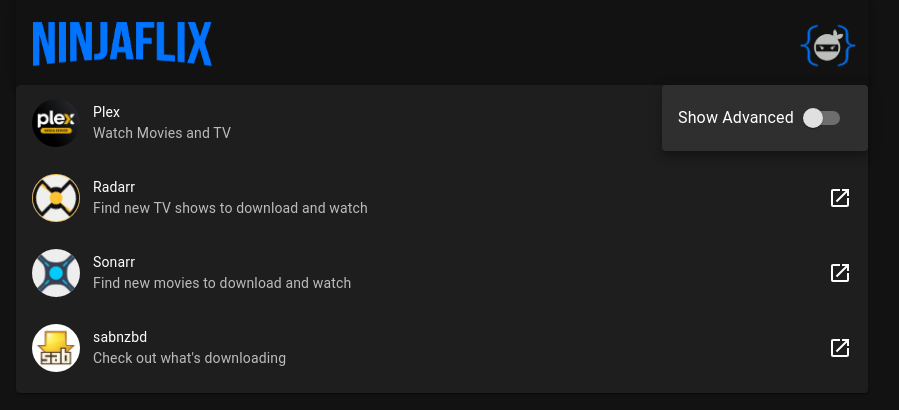
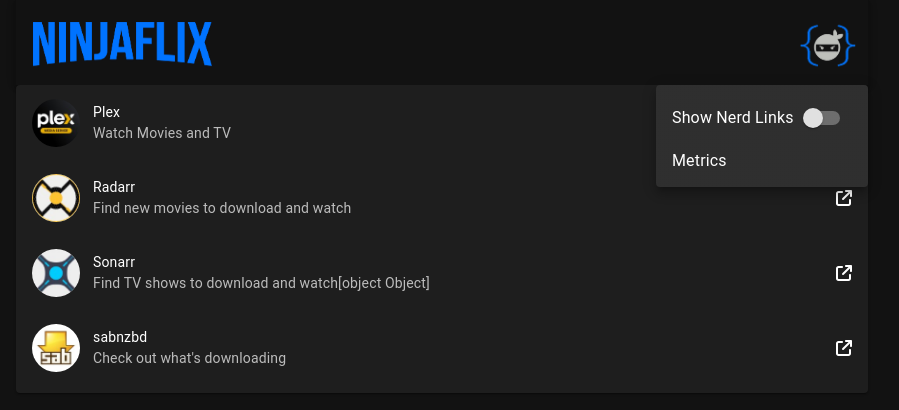
Before and after one commit to dennisstine/media-tools-react-ui, a React (Create React App) app: page / in a window 1280 px wide. Both pictures are taken after a click on the button "menu". Shown: the top 410 px of the page, without its empty margins (198-1097 px from the left). Built offline with nearby package versions, Linux system fonts and the light colour scheme.

Commit message:
Adding API checks

```diff
--- a/package.json
+++ b/package.json
@@ -5,7 +5,9 @@
   "dependencies": {
     "@emotion/react": "^11.11.3",
     "@emotion/styled": "^11.11.0",
-    "@mui/icons-material": "^5.15.2",
+    "@fortawesome/fontawesome-svg-core": "^6.5.1",
+    "@fortawesome/free-solid-svg-icons": "^6.5.1",
+    "@fortawesome/react-fontawesome": "^0.2.0",
     "@mui/material": "^5.15.2",
     "@testing-library/jest-dom": "^5.17.0",
     "@testing-library/react": "^13.4.0",
@@ -15,6 +17,7 @@
     "@types/react": "^18.2.45",
     "@types/react-dom": "^18.2.18",
     "animate.css": "^4.1.1",
+    "axios": "^1.6.3",
     "react": "^18.2.0",
     "react-dom": "^18.2.0",
     "react-router-dom": "^6.21.1",
--- a/src/App.tsx
+++ b/src/App.tsx
@@ -18,6 +18,8 @@
 import ContainerServiceListItem from "./components/ContainerServiceListItem/ContainerServiceListItem";
 import NinjaflixDialog from "./components/NinjaflixDialog/NinjaflixDialog";
 import LogoMenuAppBar from "./components/LogoMenuAppBar/LogoMenuAppBar";
+import {faTv} from "@fortawesome/free-solid-svg-icons";
+import MetricsDialog from "./components/MetricsDialog/MetricsDialog";
 
 const darkTheme = createTheme({
     palette: {
@@ -50,6 +52,7 @@
 
     const [advancedOpen, setAdvancedOpen] = React.useState(localStorage.getItem(advToggledLSKey) === "true");
     const [introWatched, setIntroWatched] = React.useState(localStorage.getItem(introWatchedLSKey) === "true");
+    const [apiMetricsOpen, setApiMetricsOpen] = React.useState<boolean>(false);
 
     React.useEffect(() => {
         localStorage.setItem(advToggledLSKey, String(advancedOpen));
@@ -71,6 +74,14 @@
     const handleToggle = () => {
         localStorage.setItem(advToggledLSKey, String(!advancedOpen));
         setAdvancedOpen(!advancedOpen);
+    };
+
+    const handleMetricsDialogOpen = () => {
+        setApiMetricsOpen(true);
+    };
+
+    const handleMetricsDialogClose = () => {
+        setApiMetricsOpen(false);
     };
 
 
@@ -101,9 +112,10 @@
         <ThemeProvider theme={darkTheme}>
             <CssBaseline/>
             <NinjaflixDialog introWatched={introWatched} />
+            <MetricsDialog apiMetricsOpen={apiMetricsOpen} handleMetricsDialogClose={handleMetricsDialogClose} />
             <div className="App">
                 <Container component="main" maxWidth="md">
-                    <LogoMenuAppBar handleToggle={handleToggle} advancedOpen={advancedOpen} />
+                    <LogoMenuAppBar handleMetricsDialogOpen={handleMetricsDialogOpen} advancedOpen={advancedOpen} handleToggle={handleToggle} />
                     <Paper sx={{maxWidth: '100%'}}>
                         <List sx={{alignItems: 'left', width: '100%', paddingTop: 0}}>
                             {/* -- plex -- */}
@@ -114,12 +126,13 @@
                             {/* -- radarr -- */}
                             <ContainerServiceListItem serviceName={'radarr'}
                                                       primaryText={'Radarr'}
-                                                      secondaryText={'Find new TV shows to download and watch'}
+                                                      secondaryText={'Find new movies to download and watch'}
                                                       port={7878}/>
                             {/* -- sonarr -- */}
                             <ContainerServiceListItem serviceName={'sonarr'}
                                                       primaryText={'Sonarr'}
-                                                      secondaryText={'Find new movies to download and watch'}
+                                                      secondaryText={'Find TV shows to download and watch'}
+                                                      secondaryTextIcon={faTv}
                                                       port={8989}/>
                             {/* -- sabnzbd -- */}
                             <ContainerServiceListItem serviceName={'sabnzbd'}
--- /dev/null
+++ b/src/components/ApiMetricsComponent/ApiMetricsComponent.css
@@ -0,0 +1 @@
+.ApiMetricsComponent {}
--- a/src/components/ContainerServiceListItem/ContainerServiceListItem.tsx
+++ b/src/components/ContainerServiceListItem/ContainerServiceListItem.tsx
@@ -1,19 +1,40 @@
 import React, {FC} from 'react';
 import './ContainerServiceListItem.css';
-import {Avatar, Link, ListItem, ListItemButton, ListItemIcon, ListItemText} from "@mui/material";
-import OpenInNewIcon from "@mui/icons-material/OpenInNew";
+import {
+    Avatar, Icon, IconButton,
+    IconTypeMap,
+    Link,
+    ListItem,
+    ListItemButton,
+    ListItemIcon,
+    ListItemText, SvgIconProps,
+    SvgIconTypeMap
+} from "@mui/material";
+import {faArrowUpRightFromSquare} from "@fortawesome/free-solid-svg-icons";
+import {FontAwesomeIcon} from "@fortawesome/react-fontawesome";
+import {IconDefinition} from "@fortawesome/fontawesome-svg-core";
 
 interface ContainerServiceListItemProps {
     serviceName: string;
     primaryText: string;
     secondaryText: string;
     port: number;
+    // iconName?: React.ReactElement<SvgIconProps>;
+    secondaryTextIcon?: IconDefinition;
 }
 
 const ContainerServiceListItem: FC<ContainerServiceListItemProps> = (props: ContainerServiceListItemProps) => {
 
+    const getSecondaryIcon = (secondaryTextIcon: IconDefinition | undefined) => {
+
+        if (secondaryTextIcon !== undefined && secondaryTextIcon !== null) {
+            return <FontAwesomeIcon icon={secondaryTextIcon} />;
+        }
+        return "";
+    }
+
     return (
-        <ListItem sx={{padding: 0}}>
+        <ListItem sx={{padding: 0}} >
             <ListItemButton component={Link}
                             href={`http://192.168.1.200:${props.port}`}
                             target={"_blank"}
@@ -24,10 +45,12 @@
                             src={`/images/${props.serviceName.toLowerCase()}_tn.jpg`}
                             sx={{width: 48, height: 48}}/>
                 </ListItemIcon>
-                <ListItemText primary={`${props.primaryText}`}
-                              secondary={`${props.secondaryText}`}
+                <ListItemText
+                    primary={`${props.primaryText}`}
+                              secondary={`${props.secondaryText}` + getSecondaryIcon(props.secondaryTextIcon)}
+                              secondaryTypographyProps={{component: "h6"}}
                 sx={{padding: "0 0 0 5px"}}/>
-                <OpenInNewIcon/>
+                <FontAwesomeIcon icon={faArrowUpRightFromSquare} />
             </ListItemButton>
         </ListItem>
     );
--- a/src/components/LogoMenuAppBar/LogoMenuAppBar.tsx
+++ b/src/components/LogoMenuAppBar/LogoMenuAppBar.tsx
@@ -3,8 +3,11 @@
 import {AppBar, Avatar, Grid, IconButton, Menu, MenuItem, Switch, Toolbar} from "@mui/material";
 
 interface LogoMenuAppBarProps {
+
+    advancedOpen: boolean;
     handleToggle: () => void;
-    advancedOpen: boolean;
+
+    handleMetricsDialogOpen: () => void;
 }
 
 const LogoMenuAppBar: FC<LogoMenuAppBarProps> = (props: LogoMenuAppBarProps) => {
@@ -88,7 +91,8 @@
                             open={Boolean(anchorEl)}
                             onClose={handleMenuClose}
                         >
-                            <MenuItem>Show Advanced<Switch checked={props.advancedOpen} onClick={props.handleToggle} sx={{float: "right"}}/></MenuItem>
+                            <MenuItem>Show Nerd Links<Switch checked={props.advancedOpen} onClick={props.handleToggle} sx={{float: "right"}}/></MenuItem>
+                            <MenuItem onClick={props.handleMetricsDialogOpen}>Metrics</MenuItem>
                         </Menu>
                     </div>
 
--- /dev/null
+++ b/src/components/MetricsDialog/MetricsDialog.css
@@ -0,0 +1 @@
+.MetricsDialog {}
--- /dev/null
+++ b/src/components/MetricsDialog/MetricsDialog.tsx
@@ -0,0 +1,63 @@
+import React, {FC} from 'react';
+import './MetricsDialog.css';
+import {Container, Dialog, DialogContent, DialogTitle, Grid, IconButton, Typography} from "@mui/material";
+import {FontAwesomeIcon} from "@fortawesome/react-fontawesome";
+import {faXmark} from "@fortawesome/free-solid-svg-icons";
+
+interface MetricsDialogProps {
+    apiMetricsOpen: boolean;
+    handleMetricsDialogClose: () => void;
+}
+
+const MetricsDialog: FC<MetricsDialogProps> = (props: MetricsDialogProps) => {
+
+    return (
+        <Dialog open={props.apiMetricsOpen}>
+            <Container component="main" maxWidth="md">
+                <DialogTitle sx={{ m: 0, p: 2 }} id="customized-dialog-title">
+                    API Status Checks
+                </DialogTitle>
+                <IconButton
+                    aria-label="close"
+                    onClick={props.handleMetricsDialogClose}
+                    sx={{
+                        position: 'absolute',
+                        right: 8,
+                        top: 8,
+                        color: (theme) => theme.palette.grey[500],
+                    }}
+                >
+                    <FontAwesomeIcon icon={faXmark} />
+                </IconButton>
+                <DialogContent>
+                    <Grid
+                        container
+                        spacing={0}
+                        direction="row"
+                        // alignItems="center"
+                        justifyContent="center"
+                        sx={{minHeight: '100vh', paddingTop: "20px"}}
+                    >
+                        <Grid item xs={12} rowSpacing={3}>
+                            <Typography variant="h6" sx={{width: "100%", alignItems: "center", paddingTop: "00px"}}>
+                                Suck it, Netflix!
+                            </Typography>
+                        </Grid>
+                        <Grid item xs={12} rowSpacing={3}>
+                            <Typography variant="h6" sx={{width: "100%", alignItems: "center", paddingTop: "00px"}}>
+                                Suck it, Netflix!
+                            </Typography>
+                        </Grid>
+                        <Grid item xs={12} rowSpacing={3}>
+                            <Typography variant="h6" sx={{width: "100%", alignItems: "center", paddingTop: "00px"}}>
+                                Suck it, Netflix!
+                            </Typography>
+                        </Grid>
+                    </Grid>
+                </DialogContent>
+            </Container>
+        </Dialog>
+    );
+}
+
+export default MetricsDialog;
```
Also changed, not shown: src/components/ApiMetricsComponent/ApiMetricsComponent.tsx (added, +22 -0 lines), 1 other file (tests, documents, lock files or other folders).
